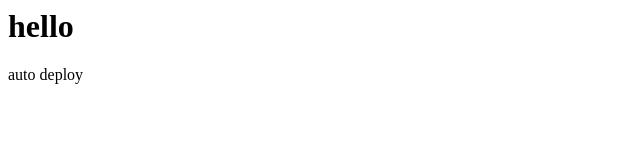
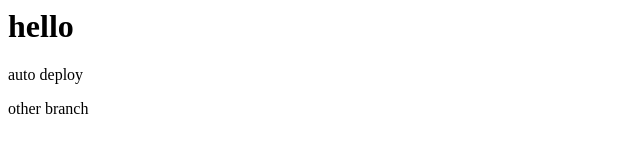
Before and after one commit to opsttan/my-site-github, a plain HTML site: page index.html in a window 1280 px wide. Shown: the whole page, without its empty margins (0-640 px from the left). Drawn offline with Linux system fonts and the light colour scheme.

Commit message:
other branch

```diff
--- a/index.html
+++ b/index.html
@@ -2,5 +2,6 @@
 <body>
 <h1>hello</h1>
 <p>auto deploy</p>
+<p>other branch</p>
 </body>
 </html>
```
